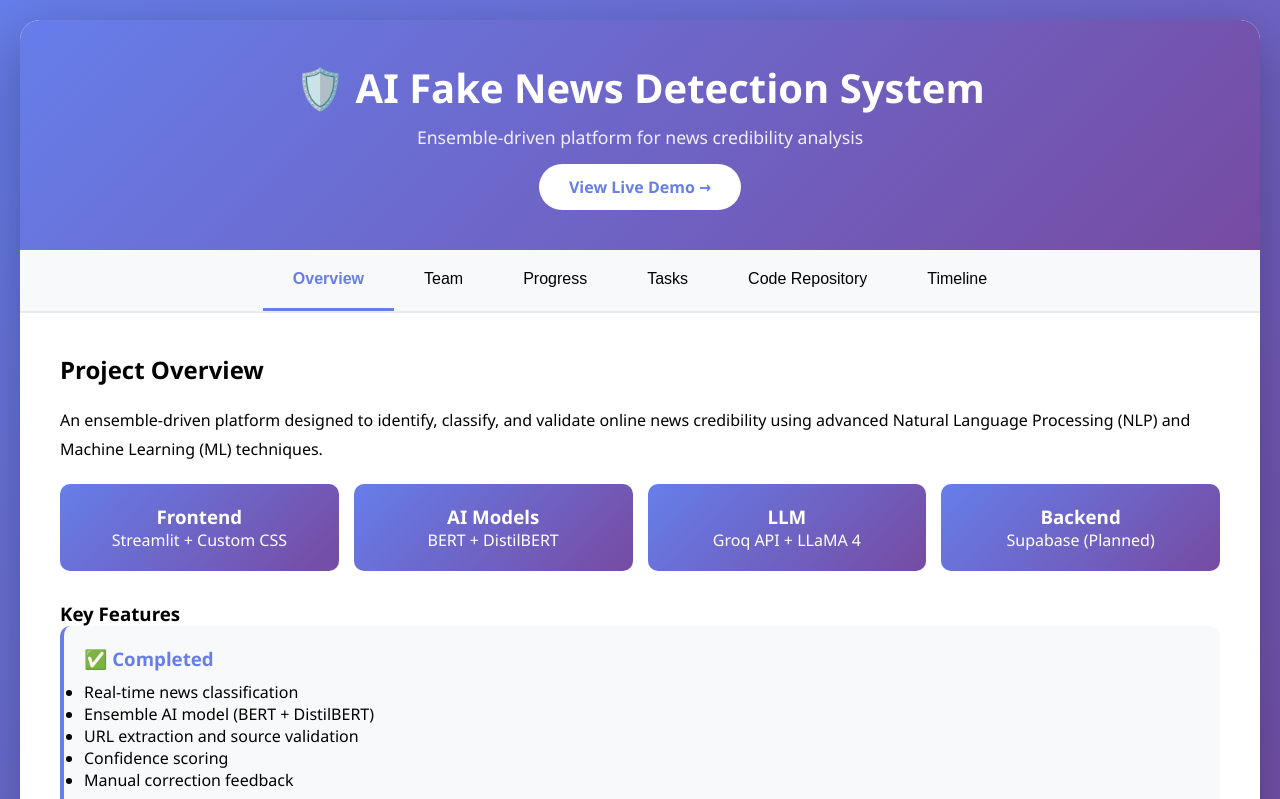
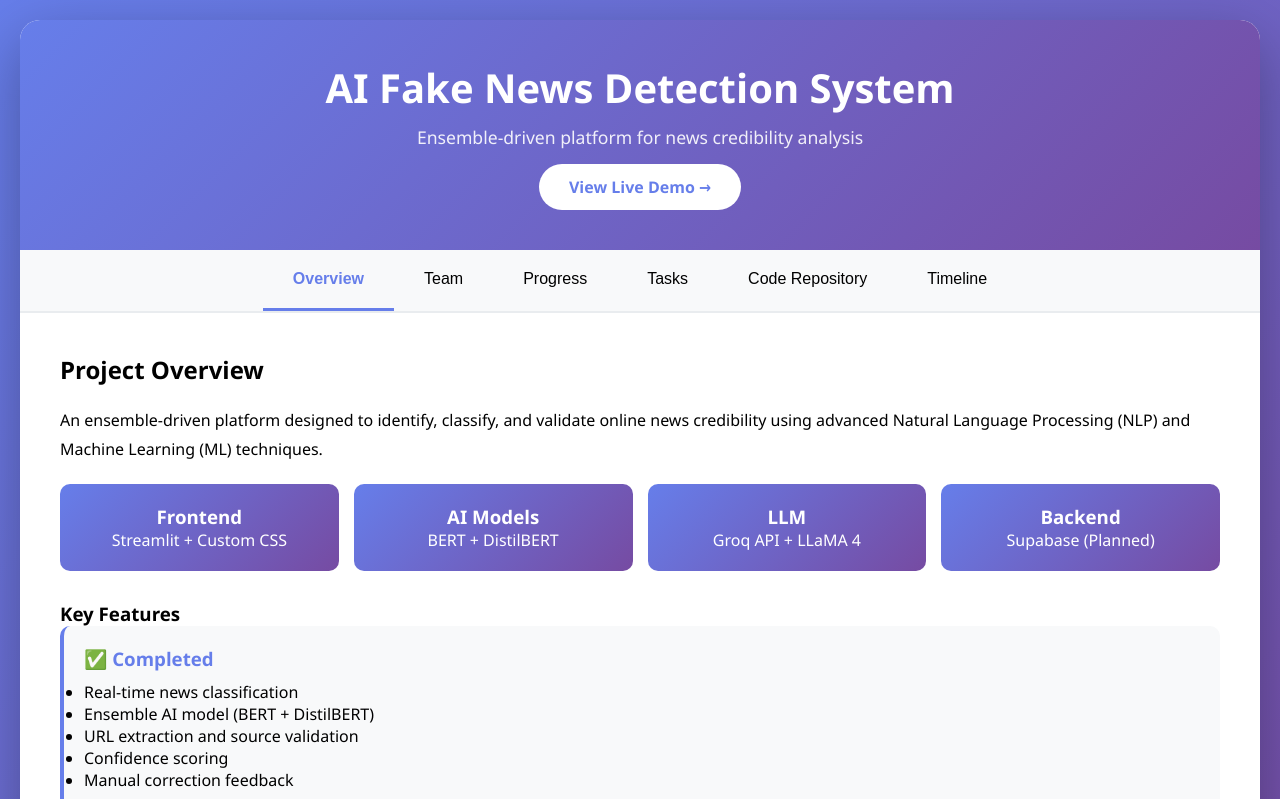
Before and after one commit to musfikur-rahaman/fakenews_detection, a plain HTML site: page index.html in a window 1280 px wide. Shown: the top 799 px of the page. Drawn offline with Linux system fonts and the light colour scheme.

Commit message:
logo chnage on tracker

```diff
--- a/index.html
+++ b/index.html
@@ -289,7 +289,7 @@
 <body>
     <div class="container">
         <header>
-            <h1>🛡️ AI Fake News Detection System</h1>
+            <h1>AI Fake News Detection System</h1>
             <p>Ensemble-driven platform for news credibility analysis</p>
             <a href="https://fakenewsdetection-pvbvhamzrrrjswhhiirvrd.streamlit.app/" target="_blank" class="demo-link">View Live Demo →</a>
         </header>
```
